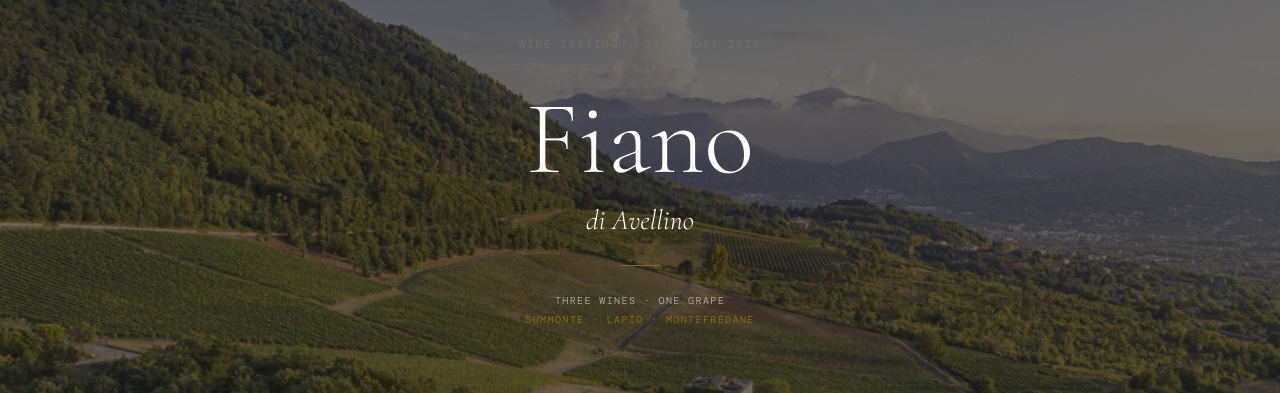
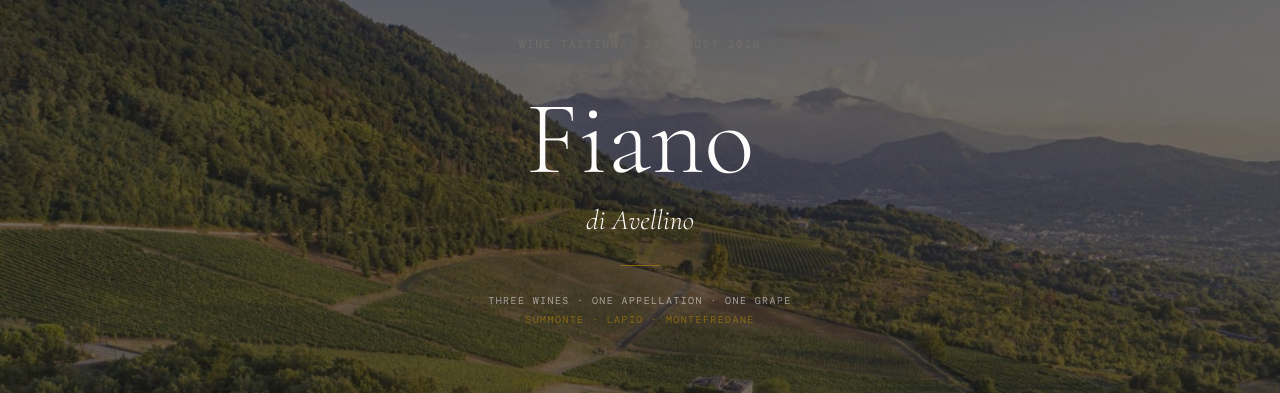
Before and after one commit to silviodirubbo/cellar, a Jekyll site: the page built from _tastings/fiano-horizontal.html, in a window 1280 px wide. Shown: the part 269-662 px from the top of the page. Built offline with Jekyll 4.4.1, drawn with Linux system fonts in a browser that asks for light colours; some web fonts are replaced.

Commit message:
Align Fiano Horizontal cover meta line with condrieu-horizontal
Matches the "Three wines · One appellation · One grape" phrasing
already used on condrieu-horizontal.html's cover slide.

```diff
--- a/_tastings/fiano-horizontal.html
+++ b/_tastings/fiano-horizontal.html
@@ -164,7 +164,7 @@ title: "Fiano Horizontal"
     <div class="cover-title">Fiano</div>
     <div class="cover-subtitle">di Avellino</div>
     <div class="cover-rule"></div>
-    <div class="cover-meta">Three wines · One grape</div>
+    <div class="cover-meta">Three wines · One appellation · One grape</div>
     <div class="cover-meta-gold">Summonte · Lapio · Montefredane</div>
   </div>
 </div>
```
